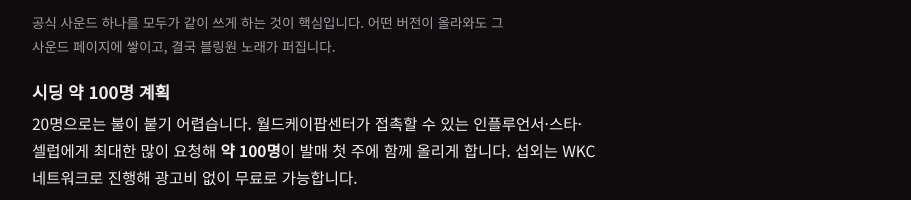
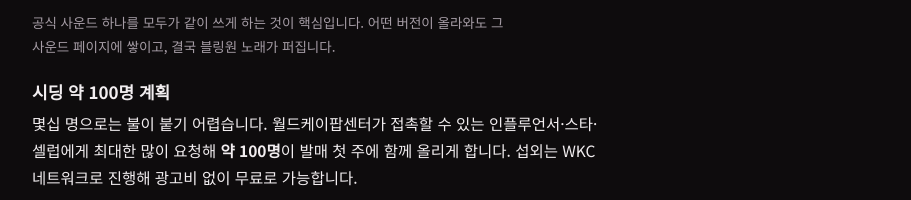
Before and after one commit to brooksglobal/blingone-gyul-challenge, a plain HTML site: page index.html in a window 1280 px wide. Shown: the part 4678-4878 px from the top of the page, without its empty margins (184-1095 px from the left). Drawn offline with Linux system fonts and the light colour scheme.

Commit message:
문구 다듬기
Co-Authored-By: Claude Opus 5.5 <noreply@anthropic.com>

```diff
--- a/index.html
+++ b/index.html
@@ -181,7 +181,7 @@ a{color:var(--ink);text-decoration-color:var(--pink);text-underline-offset:3px}
     <p class="note">공식 사운드 하나를 모두가 같이 쓰게 하는 것이 핵심입니다. 어떤 버전이 올라와도 그 사운드 페이지에 쌓이고, 결국 블링원 노래가 퍼집니다.</p>
 
     <h3>시딩 약 100명 계획</h3>
-    <p>20명으로는 불이 붙기 어렵습니다. 월드케이팝센터가 접촉할 수 있는 인플루언서·스타·셀럽에게 최대한 많이 요청해 <b>약 100명</b>이 발매 첫 주에 함께 올리게 합니다. 섭외는 WKC 네트워크로 진행해 광고비 없이 무료로 가능합니다.</p>
+    <p>몇십 명으로는 불이 붙기 어렵습니다. 월드케이팝센터가 접촉할 수 있는 인플루언서·스타·셀럽에게 최대한 많이 요청해 <b>약 100명</b>이 발매 첫 주에 함께 올리게 합니다. 섭외는 WKC 네트워크로 진행해 광고비 없이 무료로 가능합니다.</p>
     <div class="tw"><table>
       <thead><tr><th>그룹</th><th>몇 명</th><th>맡길 버전</th></tr></thead>
       <tbody>
```
